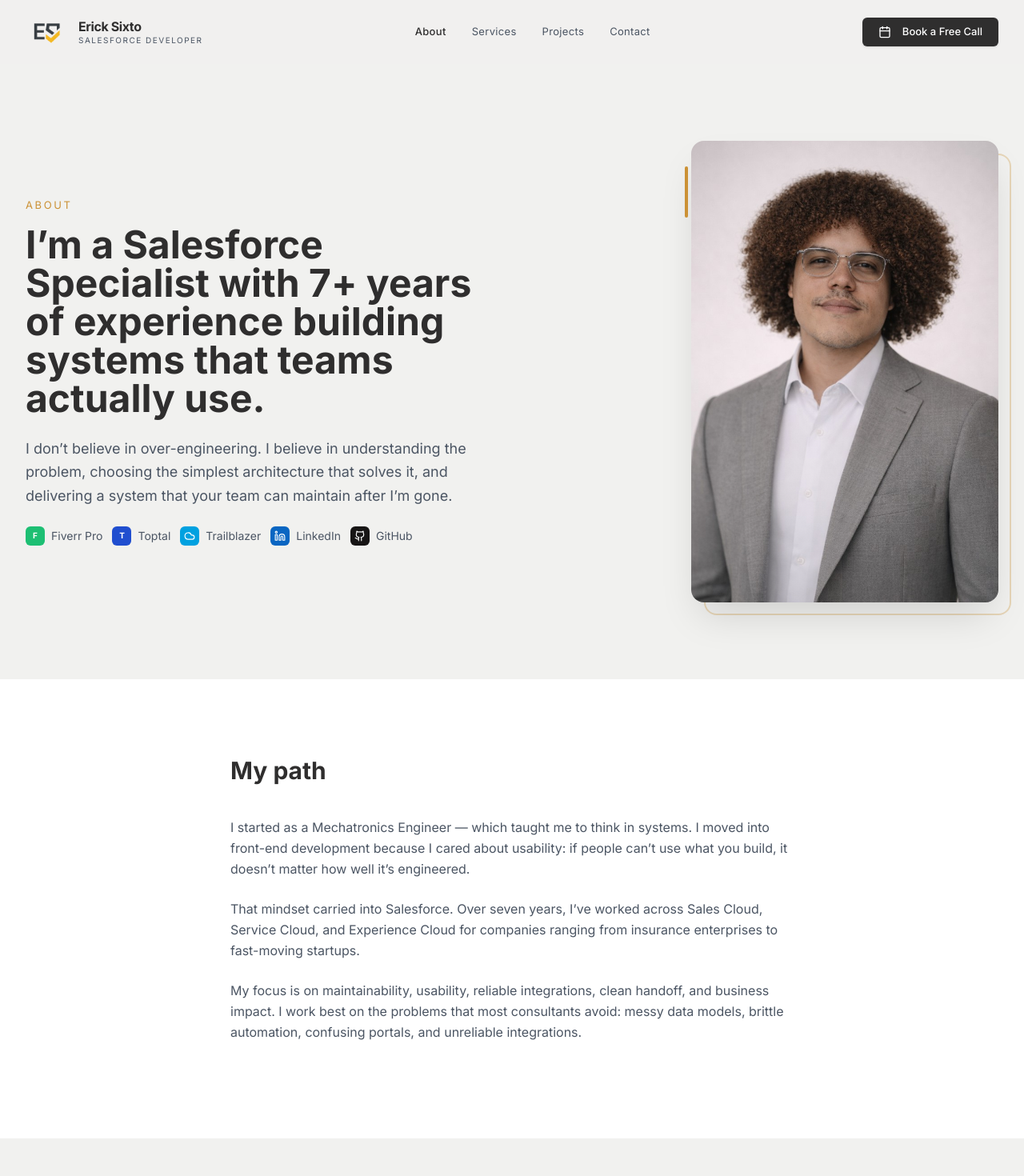
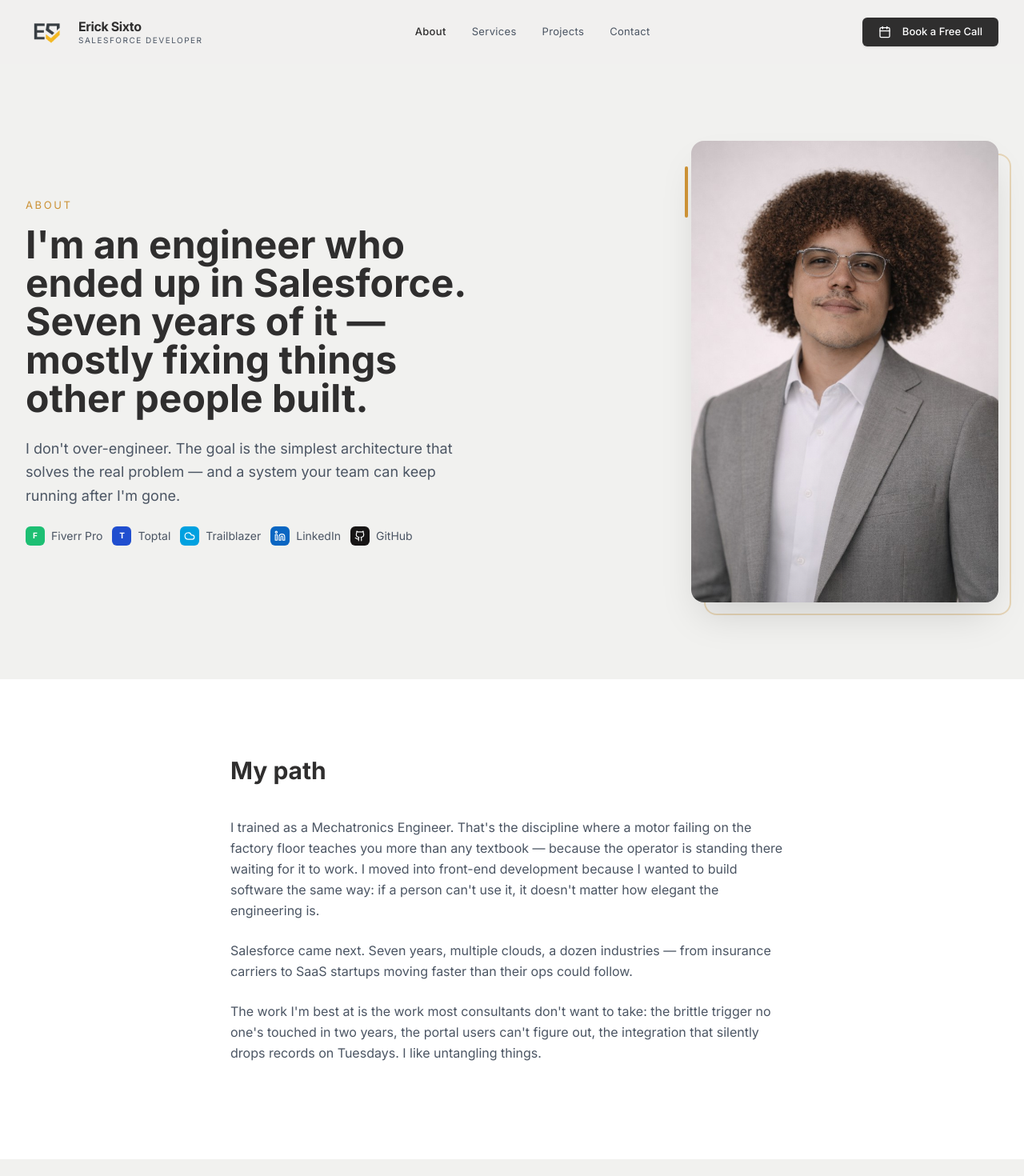
Before and after one commit to ErickSixto/ErickSixto.github.io, a React (Create React App) app: page /about in a window 1280 px wide. Shown: the top 1470 px of the page at 80% size. Built offline with nearby package versions, Linux system fonts and the light colour scheme.

Commit message:
copy: rewrite About — surface mechatronics story with concrete detail

```diff
--- a/src/data/mock.js
+++ b/src/data/mock.js
@@ -341,11 +341,11 @@ export const testimonials = [
 ];
 
 export const aboutData = {
-  intro: "I\u2019m a Salesforce Specialist with 7+ years of experience building systems that teams actually use.",
+  intro: "I'm an engineer who ended up in Salesforce. Seven years of it — mostly fixing things other people built.",
   story: [
-    "I started as a Mechatronics Engineer — which taught me to think in systems. I moved into front-end development because I cared about usability: if people can\u2019t use what you build, it doesn\u2019t matter how well it\u2019s engineered.",
-    "That mindset carried into Salesforce. Over seven years, I\u2019ve worked across Sales Cloud, Service Cloud, and Experience Cloud for companies ranging from insurance enterprises to fast-moving startups.",
-    "My focus is on maintainability, usability, reliable integrations, clean handoff, and business impact. I work best on the problems that most consultants avoid: messy data models, brittle automation, confusing portals, and unreliable integrations.",
+    "I trained as a Mechatronics Engineer. That's the discipline where a motor failing on the factory floor teaches you more than any textbook — because the operator is standing there waiting for it to work. I moved into front-end development because I wanted to build software the same way: if a person can't use it, it doesn't matter how elegant the engineering is.",
+    "Salesforce came next. Seven years, multiple clouds, a dozen industries — from insurance carriers to SaaS startups moving faster than their ops could follow.",
+    "The work I'm best at is the work most consultants don't want to take: the brittle trigger no one's touched in two years, the portal users can't figure out, the integration that silently drops records on Tuesdays. I like untangling things.",
   ],
-  approach: "I don\u2019t believe in over-engineering. I believe in understanding the problem, choosing the simplest architecture that solves it, and delivering a system that your team can maintain after I\u2019m gone.",
+  approach: "I don't over-engineer. The goal is the simplest architecture that solves the real problem — and a system your team can keep running after I'm gone.",
 };
```
